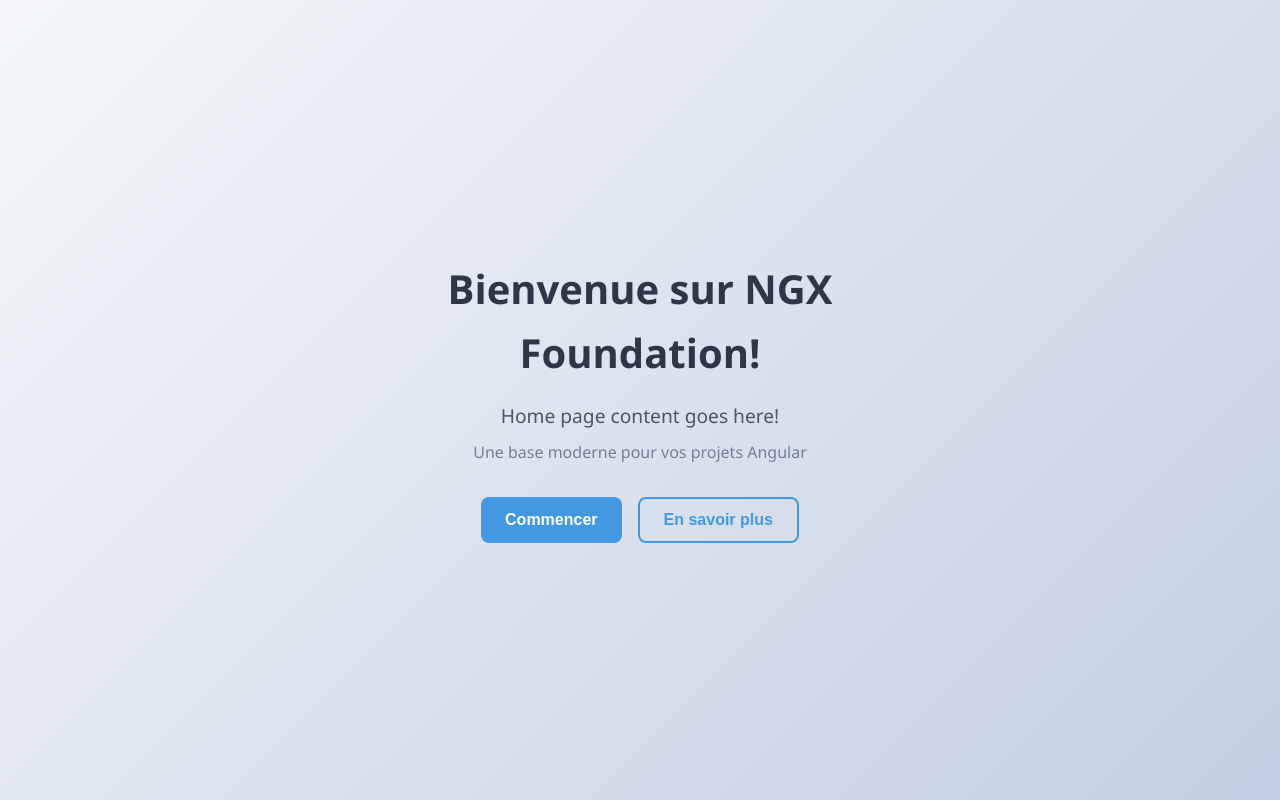
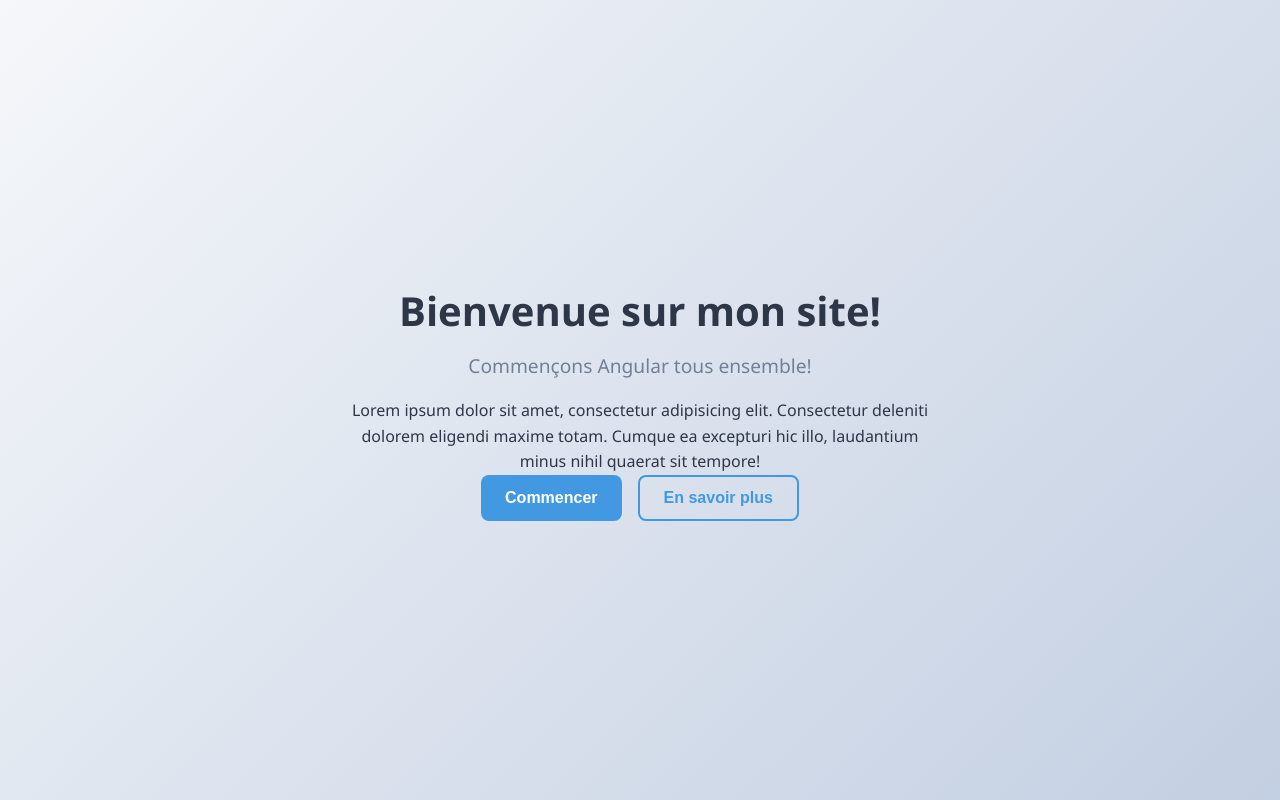
Before and after one commit to shebruu/ngx-foundation, an Angular app in the folder ngx-foundation/: page /home in a window 1280 px wide. Built offline with nearby package versions, Linux system fonts and the light colour scheme.

Commit message:
feat: add subtitle support to page-title component
- Add optional subtitle @Input property
- Update template with conditional subtitle display
- Add subtitle styles
- Update home page to use new subtitle

```diff
--- a/ngx-foundation/src/app/features/home/home.html
+++ b/ngx-foundation/src/app/features/home/home.html
@@ -1,18 +1,16 @@
 <div class="home-container">
     <div class="content">
-        <!-- Exemple 1: Avec enum typé pour la sécurité des types -->
-        <app-page-title title="Bienvenue sur NGX Foundation!" [style]="TitleStyleEnum.CENTER">
-        </app-page-title>
+        <section>
+            <!-- Utilisation avec title et subtitle -->
+            <app-page-title title="Bienvenue sur mon site!" subtitle="Commençons Angular tous ensemble!"
+                [style]="TitleStyleEnum.CENTER">
+            </app-page-title>
 
-        <!-- Exemples d'autres alignements avec enum -->
-        <!-- <app-page-title title="Titre à gauche" [style]="TitleStyleEnum.LEFT"></app-page-title> -->
-        <!-- <app-page-title title="Titre à droite" [style]="TitleStyleEnum.RIGHT"></app-page-title> -->
 
-        <!-- Test sans style (utilise la valeur par défaut CENTER) -->
-        <!-- <app-page-title title="Titre par défaut"></app-page-title> -->
-
-        <p class="welcome-text">Home page content goes here!</p>
-        <p class="subtitle">Une base moderne pour vos projets Angular</p>
+            <p>Lorem ipsum dolor sit amet, consectetur adipisicing elit. Consectetur deleniti dolorem eligendi maxime
+                totam.
+                Cumque ea excepturi hic illo, laudantium minus nihil quaerat sit tempore!</p>
+        </section>
 
         <div class="actions">
             <button class="btn btn-primary">Commencer</button>
--- a/ngx-foundation/src/app/shared/components/page-title/page-title.html
+++ b/ngx-foundation/src/app/shared/components/page-title/page-title.html
@@ -1,9 +1,12 @@
 @if(title){
 <div class="page-title">
-    <!--    1° Si expression==true la classe center sera ajouté à l'élément-->
-    <!--    <h1 [class.center]="style === TitleStyleEnum.CENTER" >{{title}}</h1>-->
-    <!--    2° La classe précisée dans l'enum sera associée à l'élément-->
-    <h1 [class]="alignmentClass">{{title}}</h1>
+    <!-- Property Binding pour le titre -->
+    <h1 [class]="style">{{title}}</h1>
+
+    <!-- Subtitle optionnel avec le même alignement que le titre -->
+    @if(subtitle){
+    <span [class]="style">{{subtitle}}</span>
+    }
 </div>
 }
 @else{
--- a/ngx-foundation/src/app/shared/components/page-title/page-title.scss
+++ b/ngx-foundation/src/app/shared/components/page-title/page-title.scss
@@ -2,11 +2,33 @@
   h1 {
     font-size: 2.5rem;
     color: #2d3748;
-    margin-bottom: 1rem;
+    margin-bottom: 0.5rem;
     font-weight: 700;
     transition: all 0.3s ease;
 
     // Classes simples pour l'alignement
+    &.left {
+      text-align: left;
+    }
+
+    &.center {
+      text-align: center;
+    }
+
+    &.right {
+      text-align: right;
+    }
+  }
+
+  // Style pour le subtitle
+  span {
+    display: block;
+    font-size: 1.2rem;
+    color: #718096;
+    font-weight: 400;
+    margin-bottom: 1rem;
+
+    // Hérite de l'alignement du titre
     &.left {
       text-align: left;
     }
--- a/ngx-foundation/src/app/shared/components/page-title/page-title.ts
+++ b/ngx-foundation/src/app/shared/components/page-title/page-title.ts
@@ -9,13 +9,7 @@ import { TitleStyleEnum } from '../../enums/title-style.enum';
 })
 export class PageTitle {
   @Input() title: string = "";
-  @Input() style?: TitleStyleEnum; // Optionnel avec enum typé
+  @Input() style?: TitleStyleEnum;
+  @Input() subtitle?: string;
 
-  // Exposer l'enum au template
-  TitleStyleEnum = TitleStyleEnum;
-
-  // Getter pour avoir une valeur par défaut
-  get alignmentClass(): string {
-    return this.style || TitleStyleEnum.CENTER;
-  }
 }
```
